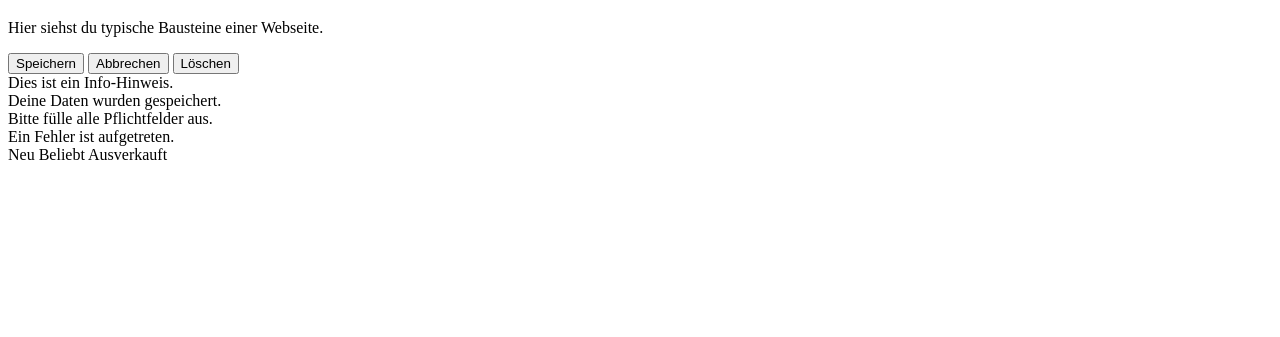
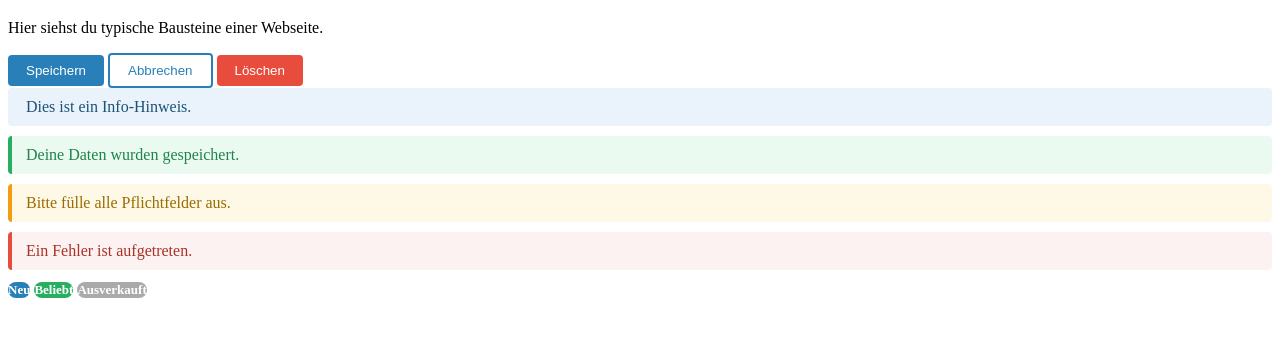
Before and after one commit to Dionysus-1/MyHTML, a plain HTML site: page 10.2_CSS-Selektoren/aufgabe1.html in a window 1280 px wide. Shown: the part 61-398 px from the top of the page. Drawn offline with Linux system fonts and the light colour scheme.

Commit message:
add sun system day 5, end of day

```diff
--- a/10.2_CSS-Selektoren/style-aufgabe1.css
+++ b/10.2_CSS-Selektoren/style-aufgabe1.css
@@ -1,51 +1,185 @@
+/* ==========================================================================
+   BUTTONS
+   ========================================================================== */
+
 /*
+  .btn:
+  Grundstil für alle Buttons — Innenabstand 8px 18px, abgerundete Ecken 4px,
+  fette Schrift, kein Rahmen (border: none), Zeiger-Cursor (cursor: pointer)
+*/
+.btn {
+    padding:8px 18px;
+    border-radius:4px;
+    font-style: bold;
+    border:none;
+    cursor:pointer;
+}
 
-    Aufgabenstellung
-
-    Gestalte alle Komponenten mit Klassenselektoren:
-
-    .btn:
-    Grundstil für alle Buttons — Innenabstand 8px 18px, abgerundete Ecken 4px, fette Schrift, kein Rahmen (border: none), Zeiger-Cursor (cursor: pointer)
-
+/*
   .primaer:
   Blauer Hintergrund #2980b9, weiße Schrift
+*/
+.primaer {
+    background-color: #2980b9;
+    color:white;
+}
 
+/*
+  Bonus zu .primaer:
+  Beim Darüberfahren (:hover) eine leicht dunklere Farbe
+*/
+.primaer:hover {
+    color:grey;
+}
+
+/*
   .sekundaer:
   Weißer Hintergrund, blauer Text #2980b9, blauer Rahmen 2px solid #2980b9
+*/
+.sekundaer {
+    background-color:white ;
+    color:#2980b9;
+    border: 2px solid #2980b9;
+}
 
+/*
+  Bonus zu .sekundaer:
+  Beim Darüberfahren (:hover) eine leicht veränderte/dunklere Farbe
+*/
+.sekundaer:hover {
+    color:grey;
+}
+
+/*
   .gefahr:
   Roter Hintergrund #e74c3c, weiße Schrift
+*/
+.gefahr {
+    background-color:#e74c3c ;
+    color:white;
+}
 
+/*
+  Bonus zu .gefahr:
+  Beim Darüberfahren (:hover) eine leicht dunklere Farbe
+*/
+.gefahr:hover {
+    color:grey;
+}
+
+
+/* ==========================================================================
+   HINWEIS-BOXEN
+   ========================================================================== */
+
+/*
   .hinweis:
-    Grundstil für alle Boxen — Innenabstand 10px 14px, abgerundete Ecken, linker Rahmen 4px solid, unterer Außenabstand 10px
+  Grundstil für alle Boxen — Innenabstand 10px 14px, abgerundete Ecken,
+  linker Rahmen 4px solid, unterer Außenabstand 10px
+*/
+.hinweis {
+    padding: 10px 14px;
+    border-radius:4px;
+    border-left: 4px solid;
+    margin-bottom: 10px;
+}
 
+/*
   .info:
   Hintergrund #eaf3fb, Rahmenfarbe #2980b9, Textfarbe #1a5276
+*/
+.info {
+    background-color:#eaf3fb;
+    border-color:#eaf3fb;
+    color:#1a5276;
+}
 
+/*
   .erfolg:
   Hintergrund #eafaf1, Rahmenfarbe #27ae60, Textfarbe #1e8449
+*/
+.erfolg {
+    background-color:#eafaf1;
+    border-color:#27ae60;
+    color:#1e8449;
+}
 
+/*
   .warnung:
   Hintergrund #fef9e7, Rahmenfarbe #f39c12, Textfarbe #9a6b00
+*/
+.warnung {
+    background-color: #fef9e7;
+    border-color:#f39c12;
+    color:#9a6b00;
+}
 
+/*
   .fehler:
   Hintergrund #fdf2f2, Rahmenfarbe #e74c3c, Textfarbe #a93226
+*/
+.fehler {
+    background-color: #fdf2f2;
+    border-color: #e74c3c;
+    color: #a93226;
+}
 
+
+/* ==========================================================================
+   BADGES
+   ========================================================================== */
+
+/*
   .badge:
-    Grundstil — kleine runde Pille (border-radius: 20px), Innenabstand 3px 10px, kleine fette Schrift, display: inline-block
+  Grundstil — kleine runde Pille (border-radius: 20px), Innenabstand 3px 10px,
+  kleine fette Schrift, display: inline-block
+*/
+.badge {
+    border-radius: 20px;
+    padding: 3px 10 px;
+    font-size: small;
+    font-weight: bold;
+    display: inline-block;
+}
 
+/*
   .neu:
   Blauer Hintergrund #2980b9, weiße Schrift
+*/
+.neu {
+  background-color: #2980b9;
+  color: white;
+}
 
+/*
   .beliebt:
   Grüner Hintergrund #27ae60, weiße Schrift
+*/
+.beliebt {
+  background-color: #27ae60;
+  color: white;
+}
 
+/*
   .ausverkauft:
   Grauer Hintergrund #aaa, weiße Schrift
-
-    Bonus
-    Erkläre in einem Satz: Warum ist es sinnvoll, .btn und .primaer als zwei separate Klassen zu schreiben, statt alles in eine Klasse zu packen?
-    Füge den Buttons beim Darüberfahren (:hover) eine leicht dunklere Farbe hinzu.
+*/
+.ausverkauft {
+  background-color: #aaa;
+  color: white;
+}
 
 
+/* ==========================================================================
+   BONUS-FRAGE
+   ========================================================================== */
+
+/*
+  Erkläre in einem Satz: Warum ist es sinnvoll, .btn und .primaer als zwei
+  separate Klassen zu schreiben, statt alles in eine Klasse zu packen?
+
+    Antwort:
+    muss die Grundform des Buttons nur einmal definiert werden
+    und lässt sich flexibel mit verschiedenen Farbvarianten kombinieren,
+    ohne CSS-Code zu duplizieren.
 */
```
Also changed, not shown: 0_Sonnensystem_Extra/erde.html (+24 -8 lines), 0_Sonnensystem_Extra/index_V2.html (+33 -3 lines), 0_Sonnensystem_Extra/sonne.html (+29 -2 lines), 0_Sonnensystem_Extra/styles.css (+37 -18 lines), 0_Sonnensystem_Extra/images/Sonnensystem.jpg (added), 3 other files. Lines whose indentation alone changed are shown as unchanged.
